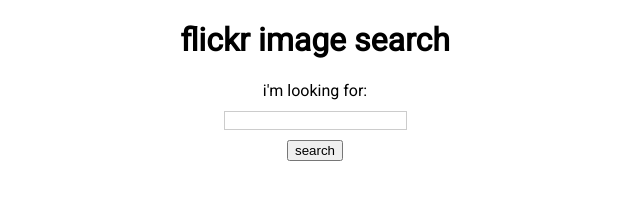
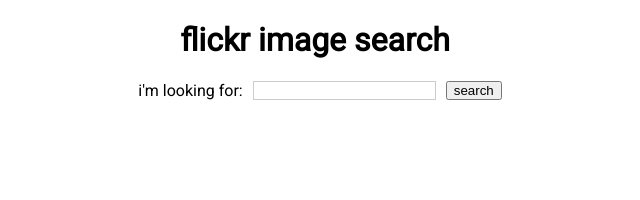
Before and after one commit to echai-11/my-mini-projects, a plain HTML site: page image-search/index.html in a window 1280 px wide. Shown: the whole page, without its empty margins (325-965 px from the left). Drawn offline with Linux system fonts and the light colour scheme.

Commit message:
editing flickr large screen

```diff
--- a/image-search/styles.css
+++ b/image-search/styles.css
@@ -66,6 +66,19 @@ button{
 }
 
 @media (min-width:800px){
+    form{
+        display:flex;
+        justify-content: center;
+    }
+    label, input, button {
+        margin-left:10px;
+    }
+    button{
+        display:inline;
+        height: 19px;
+        line-height: 5px;
+
+    }
     #photos{
         display:flex;
         flex-direction:column;
```
